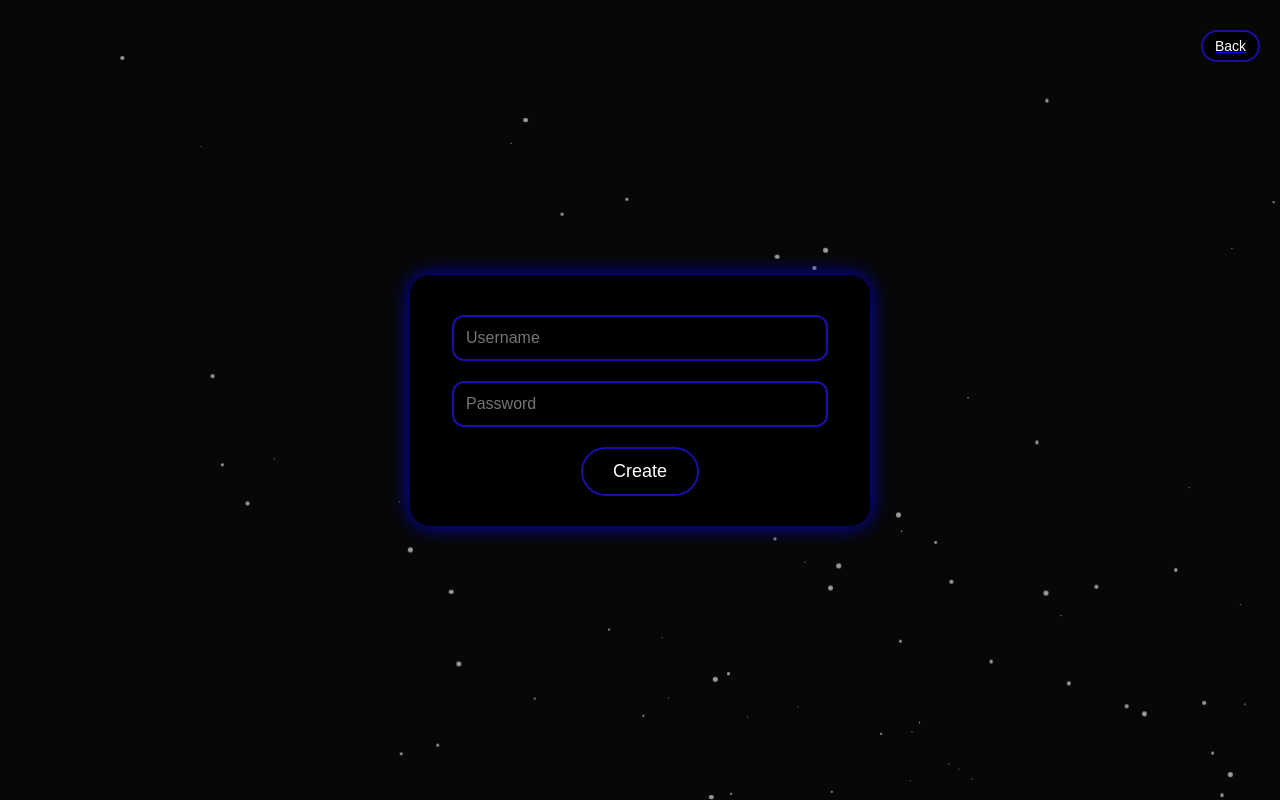
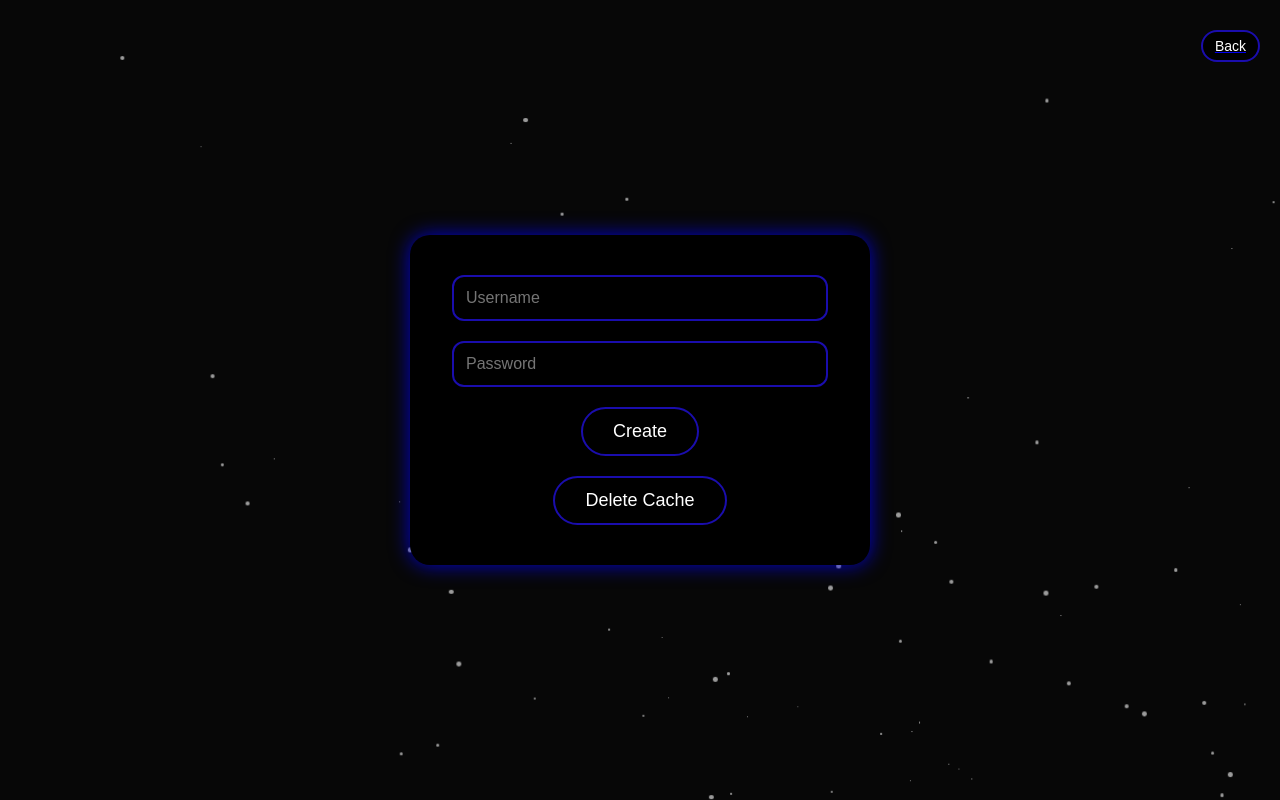
Before and after one commit to Tiefflieger06/comfyui-simple-frontend, a Flask app: page /admin in a window 1280 px wide. Run offline with Flask 3, Linux system fonts and the light colour scheme; the visitor is signed in with stand-in values (Sample User, id 1); parts of the project's set-up code (start-up, migrations or seed data) failed here and were passed over.

Commit message:
Added clear cache admin button

```diff
--- a/app.py
+++ b/app.py
@@ -188,5 +188,21 @@ def download_file(filename):
 def favicon():
     return send_from_directory('static', 'favicon.ico')
 
+@app.route('/admin/clear-cache', methods=['POST'])
+@login_required
+def clear_cache():
+    if session.get('username') != 'admin':
+        return jsonify({'error': 'Unauthorized'}), 403
+
+    try:
+        files = [os.path.join(app.config['UPLOAD_FOLDER'], f)
+                for f in os.listdir(app.config['UPLOAD_FOLDER'])]
+        for f in files:
+            os.remove(f)
+            print(f"Deleted file: {f}")
+        return jsonify({'success': True, 'message': 'Cache cleared successfully'})
+    except Exception as e:
+        return jsonify({'error': f'Failed to clear cache: {str(e)}'}), 500
+
 if __name__ == '__main__':
     app.run(debug=False, port=1111, host="0.0.0.0")
--- a/templates/admin.html
+++ b/templates/admin.html
@@ -147,6 +147,31 @@
             {% endif %}
             <button type="submit">Create</button>
         </form>
+        <button onclick="clearCache()" style="margin-top: 20px;">Delete Cache</button>
+        <div id="cacheMessage" style="margin-top: 10px;"></div>
+
+        <script>
+            async function clearCache() {
+                try {
+                    const response = await fetch('/admin/clear-cache', {
+                        method: 'POST'
+                    });
+                    const data = await response.json();
+                    const messageDiv = document.getElementById('cacheMessage');
+
+                    if (response.ok) {
+                        messageDiv.className = 'success-text';
+                        messageDiv.textContent = data.message;
+                    } else {
+                        messageDiv.className = 'error-text';
+                        messageDiv.textContent = data.error;
+                    }
+                } catch (error) {
+                    document.getElementById('cacheMessage').className = 'error-text';
+                    document.getElementById('cacheMessage').textContent = 'Failed to clear cache';
+                }
+            }
+        </script>
         {% if error %}
             <script>
                 window.onload = function() {
```
Also changed, not shown: TODO.md (+3 -0 lines).
